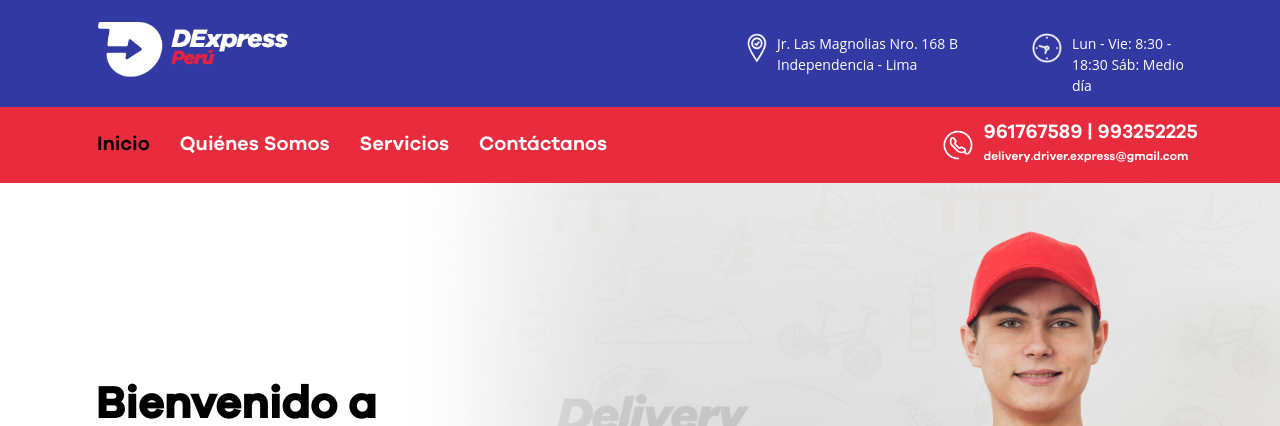
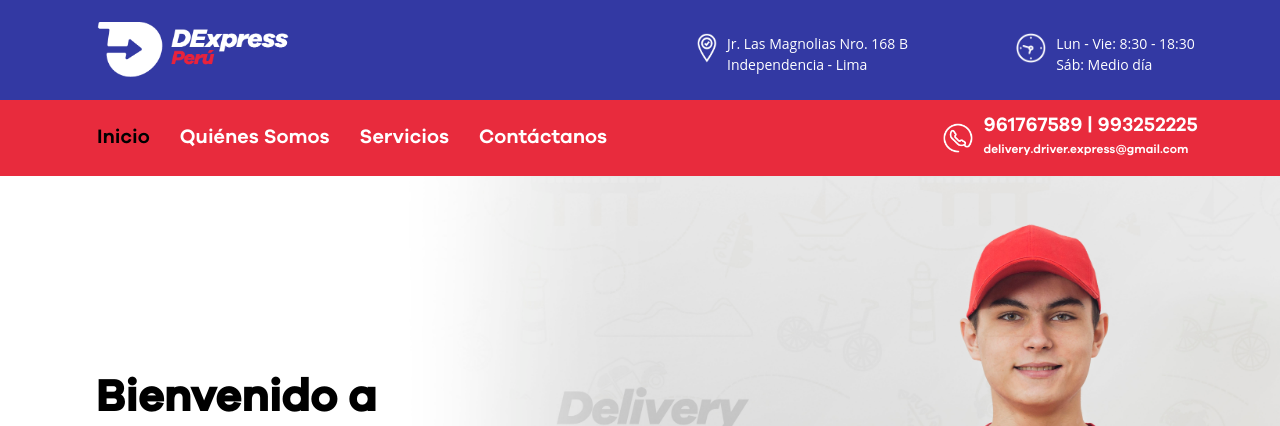
Before and after one commit to miguelb10/dexpress, a PHP site: page / in a window 1280 px wide; the page is wider, and only the part inside the window is pictured. Shown: the top 426 px of that part. Run offline with PHP 8.4, Linux system fonts and the light colour scheme.

Commit message:
deploy v2 - presentacion

```diff
--- a/partials/header.php
+++ b/partials/header.php
@@ -4,28 +4,20 @@
             <div class="col col-lg-5">
                 <img style="max-width: 50%;" src="assets/img/logo-dexpresshf.png">
             </div>
-            <div class="col col-lg-2">
+            <div class="col col-lg-1">
             </div>
-            <div class="col col-lg-3 icon-margin-topt" style="display: flex;">
+            <div class="col col-lg-3 icon-margin-topt" style="display: flex; padding-left: 5%;">
                 <img class="img-container-topt-1" src="assets/img/iconos/dexpress_direccion.png">
-                <div class="text-direct-header">Jr. Las Magnolias Nro. 168 B
+                <div class="text-direct-header">Jr. Las Magnolias Nro. 168 B</br>
                     Independencia - Lima
                 </div>
             </div>
-            <div class="col col-lg-2 icon-margin-topt" style="display: flex;">
+            <div class="col col-lg-3 icon-margin-topt" style="display: flex; padding-left: 8%;">
                 <img class="img-container-topt" src="assets/img/iconos/dexpress_horario.png">
-                <div class="text-direct-header">Lun - Vie: 8:30 - 18:30
+                <div class="text-direct-header">Lun - Vie: 8:30 - 18:30</br>
                     Sáb: Medio día</div>
             </div>
         </div>
-
-        <!--<div class="social-links float-right">
-                <a href="#" class="twitter"><i class="icofont-twitter"></i></a>
-                <a href="#" class="facebook"><i class="icofont-facebook"></i></a>
-                <a href="#" class="instagram"><i class="icofont-instagram"></i></a>
-                <a href="#" class="skype"><i class="icofont-skype"></i></a>
-                <a href="#" class="linkedin"><i class="icofont-linkedin"></i></i></a>
-            </div>-->
     </div>
 </section>
 <header id="header">
```
